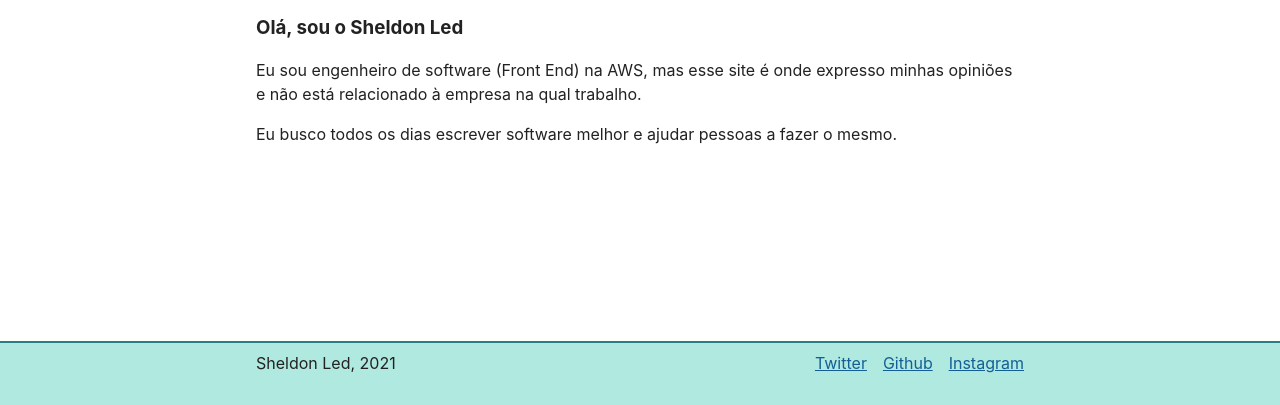
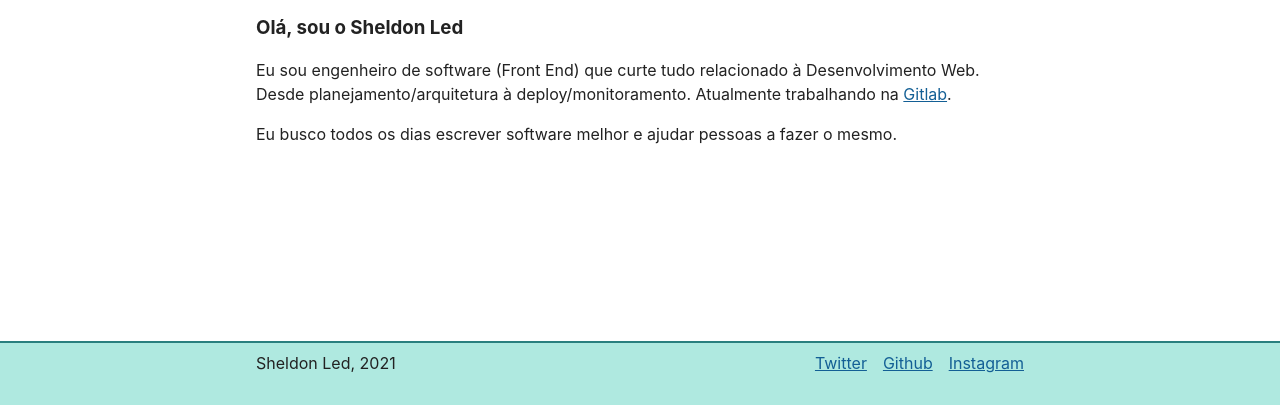
Before and after one commit to sheldonled/sheldonled.com, a Gatsby site: page /br in a window 1280 px wide. Shown: the part 395-800 px from the top of the page. Built offline with nearby package versions, Linux system fonts and the light colour scheme; Gatsby itself is replaced by a stand-in of ours.

Commit message:
Update Bio on home page

```diff
--- a/src/pages/br/index.js
+++ b/src/pages/br/index.js
@@ -19,13 +19,12 @@ export default function HomePage() {
       <ProfilePicture src="https://www.gravatar.com/avatar/e3035dcdf2594452454e32051493a3fc?s=320" />
       <h3>Olá, sou o Sheldon Led</h3>
       <p>
-        Eu sou engenheiro de software (Front End) na AWS, mas esse site é onde
-        expresso minhas opiniões e não está relacionado à empresa na qual
-        trabalho.
+        Eu sou engenheiro de software (Front End) que curte tudo relacionado à Desenvolvimento Web.
+        Desde planejamento/arquitetura à deploy/monitoramento.
+        Atualmente trabalhando na <a href="https://gitlab.com/sheldonled">Gitlab</a>.
       </p>
       <p>
-        Eu busco todos os dias escrever software melhor e ajudar pessoas a fazer
-        o mesmo.
+        Eu busco todos os dias escrever software melhor e ajudar pessoas a fazer o mesmo.
       </p>
     </>
   );
--- a/src/pages/index.js
+++ b/src/pages/index.js
@@ -19,8 +19,8 @@ export default function HomePage() {
       <ProfilePicture src="https://www.gravatar.com/avatar/e3035dcdf2594452454e32051493a3fc?s=320" />
       <h3>Hi, I'm Sheldon Led</h3>
       <p>
-        I'm a Front-End Engineer at AWS but this place is where I express my own
-        opinions and is not related to my employer.
+        I'm a Front End Engineer who likes everything web development: from planning/architecting to deploy/monitoring.
+        Currently working at <a href="https://gitlab.com/sheldonled">Gitlab</a>.
       </p>
       <p>
         I strive every day to write better software and help people do the same.
```
